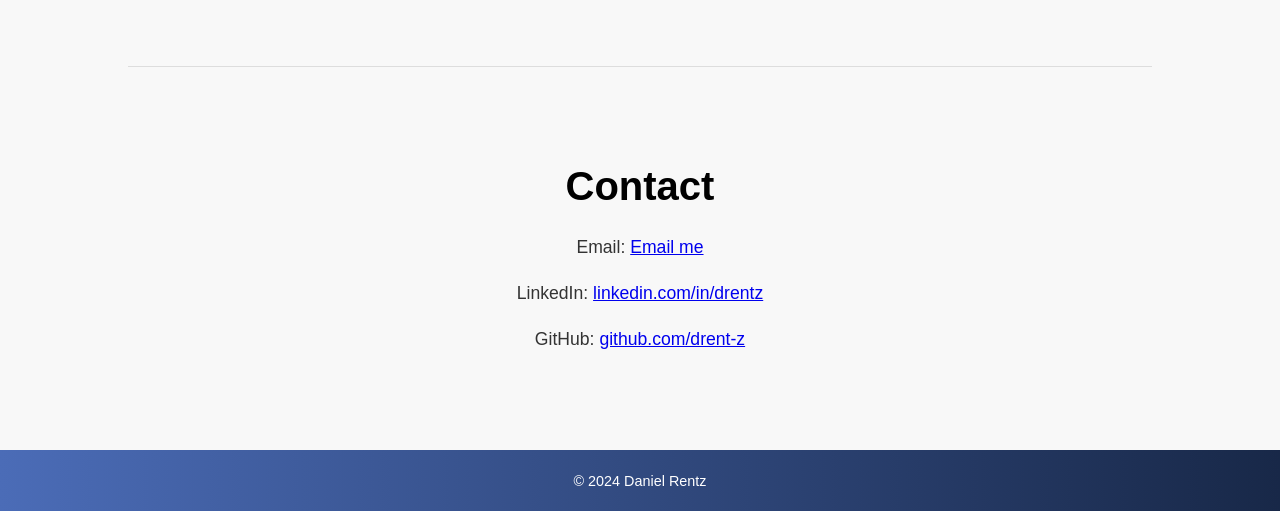
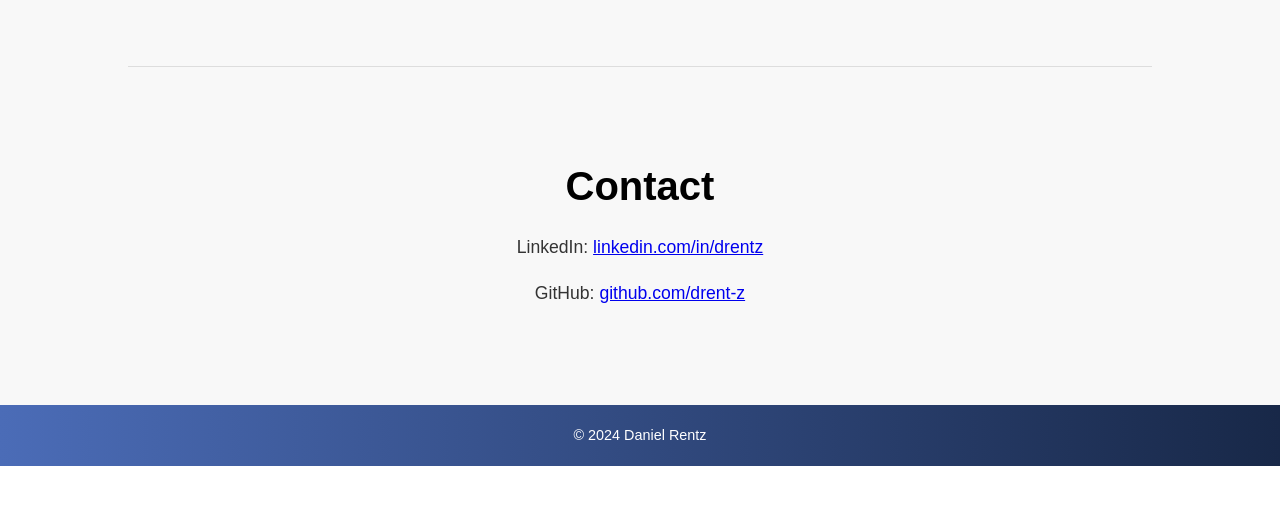
Before and after one commit to drent-z/danielren.tz, a Flask app: page / in a window 1280 px wide. Shown: the part 3163-3674 px from the top of the page. After the commit the page ends 3629 px from the top, so only its background shows below. Run offline with Flask 2, Linux system fonts and the light colour scheme; some web fonts are replaced.

Commit message:
Update index.html

```diff
--- a/app/templates/index.html
+++ b/app/templates/index.html
@@ -118,7 +118,6 @@
         <section id="contact" class="section">
             <div class="container">
                 <h2>Contact</h2>
-                <p>Email: <a href="mailto:danielrentz27@gmail.com">Email me</a></p>
                 <p>LinkedIn: <a href="https://www.linkedin.com/in/drentz">linkedin.com/in/drentz</a></p>
                 <p>GitHub: <a href="https://github.com/drent-z">github.com/drent-z</a></p>
             </div>
```
